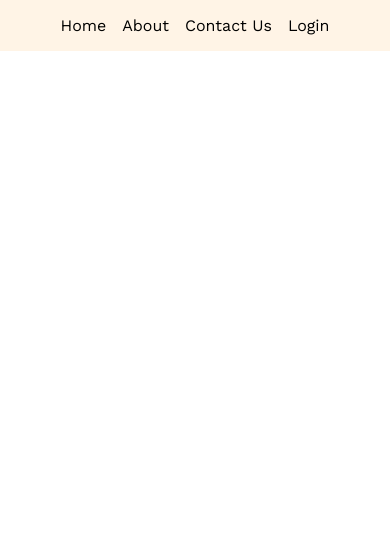
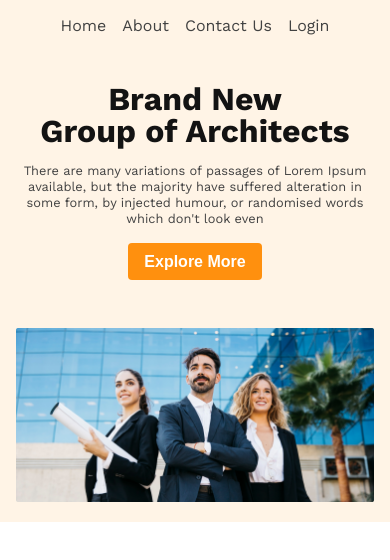
Before and after one commit to dmmalek/responsive-architects-website, a plain HTML site: page index.html in a window 390 px wide. Drawn offline with nearby package versions, Linux system fonts and the light colour scheme.

Commit message:
designed respinsive banner section

```diff
--- a/index.html
+++ b/index.html
@@ -10,10 +10,10 @@
     <header class="header bg-color">
       <nav class="flex">
         <div class="logo">
-          <h1>G3 Architects</h1>
+          <h1 class="dark-1">G3 Architects</h1>
         </div>
         <div class="nav-content">
-          <ul class="flex nav-list">
+          <ul class="flex nav-list dark-2">
             <li>Home</li>
             <li>About</li>
             <li>Contact Us</li>
@@ -21,6 +21,24 @@
           </ul>
         </div>
       </nav>
+      <!-- banner section -->
+      <section class="banner">
+        <div class="banner-content">
+          <h2 class="dark-1">
+            Brand New <br />
+            Group of Architects
+          </h2>
+          <p class="dark-2">
+            There are many variations of passages of Lorem Ipsum available, but
+            the majority have suffered alteration in some form, by injected
+            humour, or randomised words which don't look even
+          </p>
+          <button class="btn">Explore More</button>
+        </div>
+        <div class="banner-img">
+          <img src="./images/banner.png" alt="banner" />
+        </div>
+      </section>
     </header>
     <main></main>
     <footer></footer>
--- a/style.css
+++ b/style.css
@@ -48,7 +48,40 @@ nav {
   list-style: none;
   justify-content: space-between;
 }
-
+/* Banner section  */
+.banner {
+  text-align: center;
+  margin-top: 3rem;
+}
+.banner-content {
+  margin: 0 auto;
+  width: 700px;
+  padding-bottom: 3rem;
+}
+.banner-content h2 {
+  font-size: 3rem;
+  font-weight: 700;
+  line-height: 4rem;
+  margin-bottom: 1rem;
+}
+.banner-content p {
+  font-size: 0.8rem;
+  font-weight: 400;
+  line-height: 1rem;
+  margin-bottom: 1rem;
+}
+.btn {
+  border-radius: 8px;
+  background-color: rgb(255, 144, 14);
+  border-style: none;
+  padding: 1rem 1.5rem;
+  color: white;
+  font-size: 1rem;
+  font-weight: 600;
+}
+.banner-img img {
+  width: 100%;
+}
 @media screen and (max-width: 576px) {
   /* nav section  */
   .header {
@@ -60,4 +93,21 @@ nav {
   .logo h1 {
     display: none;
   }
+  /* Banner section  */
+  .banner-content {
+    width: 100%;
+  }
+  .banner-content h2 {
+    font-size: 2rem;
+    line-height: 2rem;
+  }
+  .btn {
+    border-radius: 4px;
+    background-color: rgb(255, 144, 14);
+    border-style: none;
+    padding: 0.6rem 1rem;
+    color: white;
+    font-size: 1rem;
+    font-weight: 600;
+  }
 }
```
